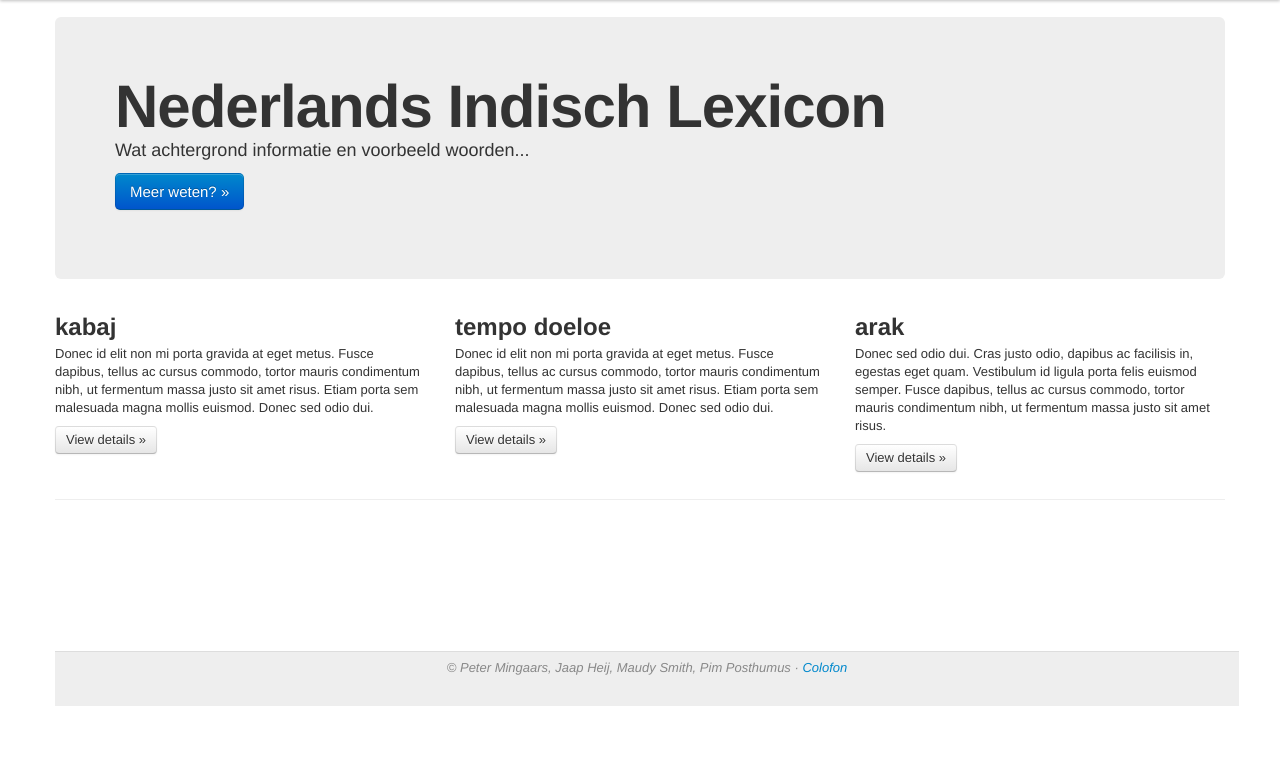
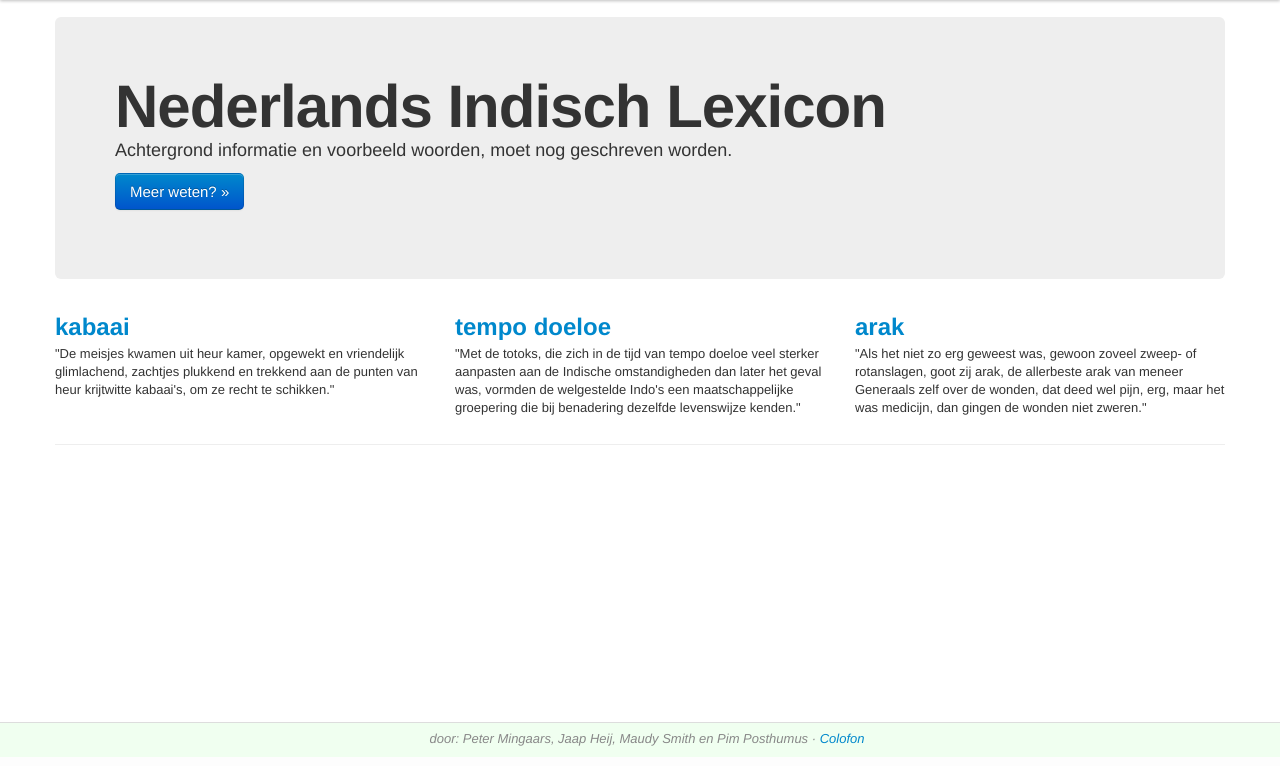
Before and after one commit to epoz/nedindlexicon, a Django app: template nedindlexicon/templates/homepage.html in a window 1280 px wide. Shown: the part 43-809 px from the top of the page. Run offline with Django 3.2, Linux system fonts and the light colour scheme; the template is opened without the code that fills it, so the values that code supplies are empty; parts of the project's set-up code (start-up, migrations or seed data) failed here and were passed over; some libraries are stand-ins or nearby versions.

Commit message:
Minor changes to frontpage and fixed footer

```diff
--- a/nedindlexicon/static/css/base.css
+++ b/nedindlexicon/static/css/base.css
@@ -1,7 +1,8 @@
 body {
 	padding: 60px 30px;
 }
-footer { width: 100%; background-color: #eee; margin-top: 150px; height: 40px; padding: 7px;
-         text-align: center; font-style: italic; color: #888; border-top: 1px solid #ddd; }
+footer { width: 100%; background-color: #f0fff0; margin-top: 150px; height: 20px; padding: 7px;
+         text-align: center; font-style: italic; color: #888; border-top: 1px solid #ddd;
+         position: fixed; bottom: 0; left: 0}
 .highlight { background-color: yellow; }
 .facetcount {font-size: 85%; color: #9a9a9a;}
--- a/nedindlexicon/templates/base.html
+++ b/nedindlexicon/templates/base.html
@@ -35,7 +35,7 @@
 
           <div class="nav-collapse pull-right">
             <ul class="nav">
-              <li><a href="#about">Contact</a></li>
+              <li><a href="/help/contact">Contact</a></li>
             </ul>
           </div>
         </div>
@@ -50,7 +50,7 @@
       <hr>
 
       <footer>
-        <p>&copy; Peter Mingaars, Jaap Heij, Maudy Smith, Pim Posthumus &middot; <a href="/colofon/">Colofon</a></p>
+        <p>door:  Peter Mingaars, Jaap Heij, Maudy Smith en Pim Posthumus &middot; <a href="/help/colofon">Colofon</a></p>
       </footer>
 
     </div> <!-- /container -->
--- a/nedindlexicon/templates/homepage.html
+++ b/nedindlexicon/templates/homepage.html
@@ -4,26 +4,23 @@
       <!-- Main hero unit for a primary marketing message or call to action -->
       <div class="hero-unit">
         <h1>Nederlands Indisch Lexicon</h1>
-        <p>Wat achtergrond informatie en voorbeeld woorden...</p>
-        <p><a class="btn btn-primary btn-large">Meer weten? &raquo;</a></p>
+        <p>Achtergrond informatie en voorbeeld woorden, moet nog geschreven worden.</p>
+        <p><a class="btn btn-primary btn-large" href="/help/about">Meer weten? &raquo;</a></p>
       </div>
 
       <!-- Example row of columns -->
       <div class="row">
         <div class="span4">
-          <h2>kabaj</h2>
-           <p>Donec id elit non mi porta gravida at eget metus. Fusce dapibus, tellus ac cursus commodo, tortor mauris condimentum nibh, ut fermentum massa justo sit amet risus. Etiam porta sem malesuada magna mollis euismod. Donec sed odio dui. </p>
-          <p><a class="btn" href="#">View details &raquo;</a></p>
+          <h2><a href="/search/?q=kabaai">kabaai</a></h2>
+           <p>"De meisjes kwamen uit heur kamer, opgewekt en vriendelijk glimlachend, zachtjes plukkend en trekkend aan de punten van heur krijtwitte kabaai's, om ze recht te schikken."</p>
         </div>
         <div class="span4">
-          <h2>tempo doeloe</h2>
-           <p>Donec id elit non mi porta gravida at eget metus. Fusce dapibus, tellus ac cursus commodo, tortor mauris condimentum nibh, ut fermentum massa justo sit amet risus. Etiam porta sem malesuada magna mollis euismod. Donec sed odio dui. </p>
-          <p><a class="btn" href="#">View details &raquo;</a></p>
+          <h2><a href="/trefwoord/9016?q=tempo%20doeloe">tempo doeloe</a></h2>
+           <p>"Met de totoks, die zich in de tijd van tempo doeloe veel sterker aanpasten aan de Indische omstandigheden dan later het geval was, vormden de welgestelde Indo's een maatschappelijke groepering die bij benadering dezelfde levenswijze kenden."</p>
        </div>
         <div class="span4">
-          <h2>arak</h2>
-          <p>Donec sed odio dui. Cras justo odio, dapibus ac facilisis in, egestas eget quam. Vestibulum id ligula porta felis euismod semper. Fusce dapibus, tellus ac cursus commodo, tortor mauris condimentum nibh, ut fermentum massa justo sit amet risus.</p>
-          <p><a class="btn" href="#">View details &raquo;</a></p>
+          <h2><a href="/search/?q=arak">arak</a></h2>
+          <p>"Als het niet zo erg geweest was, gewoon zoveel zweep- of rotanslagen, goot zij arak, de allerbeste arak van meneer Generaals zelf over de wonden, dat deed wel pijn, erg, maar het was medicijn, dan gingen de wonden niet zweren."</p>
         </div>
       </div>
 {% endblock container %}
```
